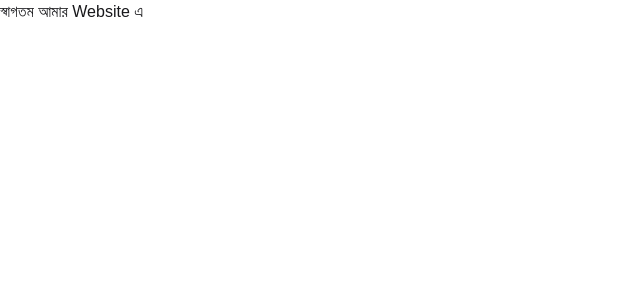
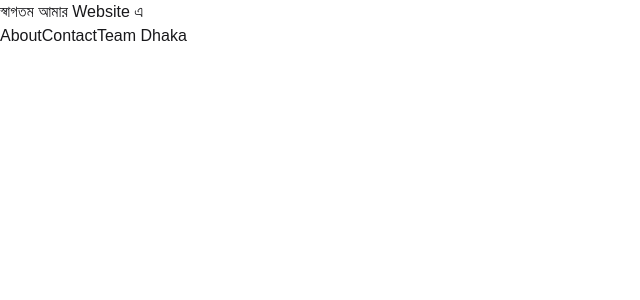
Before and after one commit to minhajulislam999/ag-grid, a React (Vite) app: page / in a window 1280 px wide. Shown: the top 300 px of the page, without its empty margins (0-640 px from the left). Built offline with nearby package versions, Linux system fonts and the light colour scheme.

Commit message:
Add navigation link

```diff
--- a/src/components/Home/Home.jsx
+++ b/src/components/Home/Home.jsx
@@ -1,10 +1,13 @@
 import React from 'react'
-import { Outlet } from 'react-router'
+import { Link, Outlet } from 'react-router'
 
 const Home = () => {
   return (
     <div>
       <h1>স্বাগতম আমার Website এ</h1>
+      <Link to="/about" >About</Link>
+      <Link to="/contact" >Contact</Link>
+      <Link to="/team/dhaka" >Team Dhaka</Link>
       <Outlet />
     </div>
   )
```
